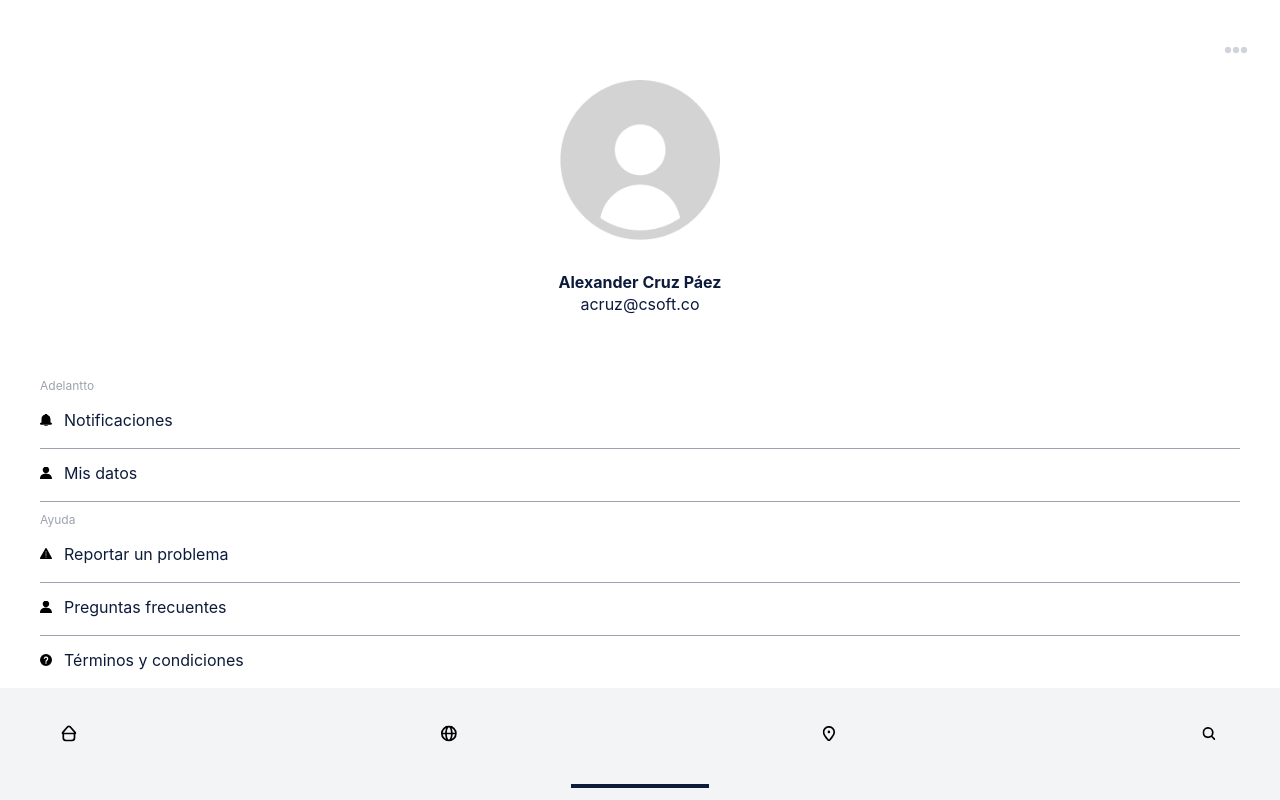
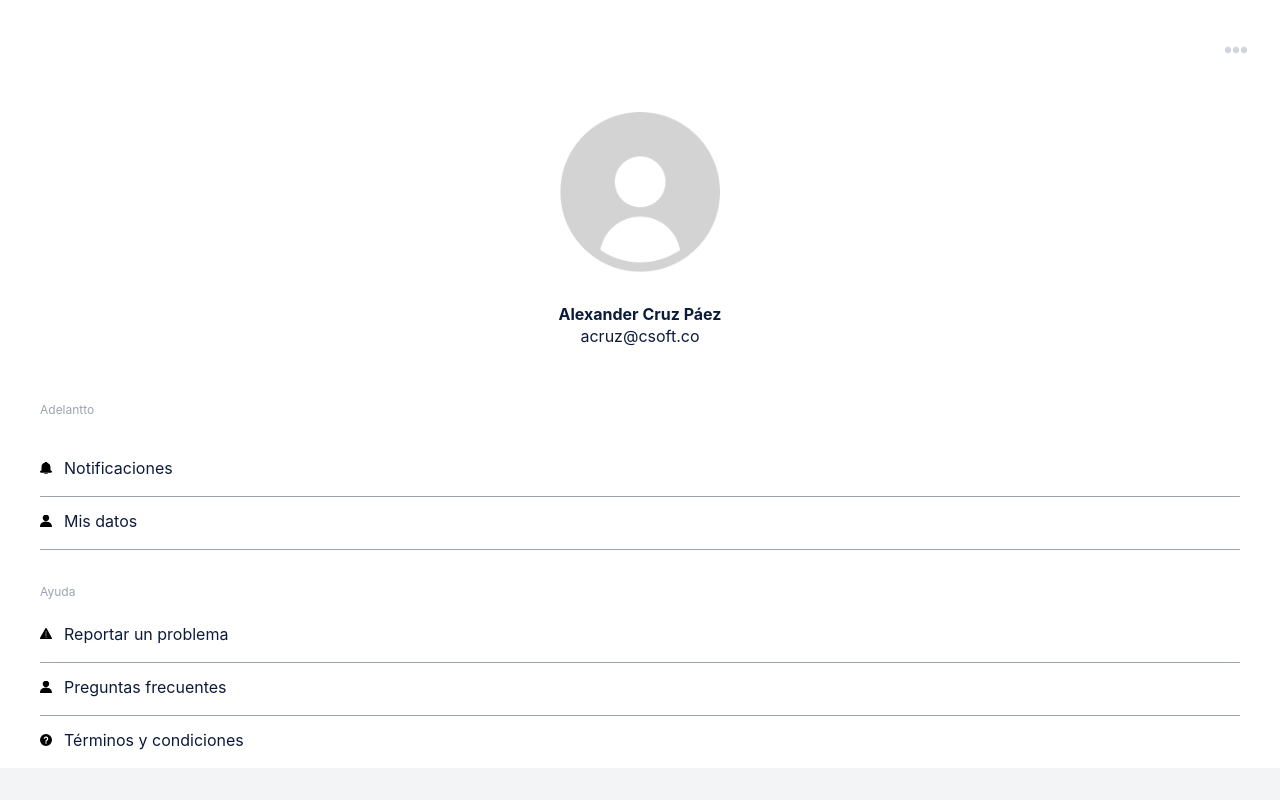
Before and after one commit to yesmagaly/adelantto, a React (Vite) app: page /profile in a window 1280 px wide. Built offline with nearby package versions, Linux system fonts and the light colour scheme; sample sign-in values are in the browser's storage.

Commit message:
Updated styles to Profile page.

```diff
--- a/src/pages/Profile.tsx
+++ b/src/pages/Profile.tsx
@@ -9,8 +9,7 @@
   return (
     <IonPage>
       <IonContent fullscreen>
-        <div className="heading__paper flex justify-end h-20 py-10 px-8">
-          <div>
+        <div className="heading__paper flex justify-end h-20 py-10 px-8 mb-8">
           <button onClick={() => router.push("")}>
             <IonIcon className="w-2 text-gray-300" icon={ellipse}></IonIcon>
           </button>
@@ -23,18 +22,17 @@
             <IonIcon className="w-2 text-gray-300" icon={ellipse}></IonIcon>
           </button>
         </div>
-        </div>
         <div className="heading--center">
           <img className="h-40 mb-8" src={avatar} />
         </div>
-        <div className="text-center mb-16">
+        <div className="text-center mb-14">
           <h5 className="font-bold text-lx leading-5">Alexander Cruz Páez</h5>
           <p>acruz@csoft.co</p>
         </div>
 
         <div className="px-10">
           <div>
-            <h6 className="text-gray-400 text-xs leading-3 mb-4">Adelantto</h6>
+            <h6 className="text-gray-400 text-xs leading-3 mb-10">Adelantto</h6>
 
             <p className="text-[16px] mb-4">
               <Icon name="bell" className="mr-3 text-xs bg-black" />
@@ -48,7 +46,7 @@
             <div className="border-full" />
           </div>
           <div>
-            <h6 className="text-gray-400 text-xs leading-3 mb-4">Ayuda</h6>
+            <h6 className="text-gray-400 text-xs leading-3 py-6">Ayuda</h6>
             <p className="text-[16px] mb-4">
               <Icon name="alert" className="mr-3 text-xs bg-black" />
               Reportar un problema
```
Lines whose indentation alone changed are shown as unchanged.
